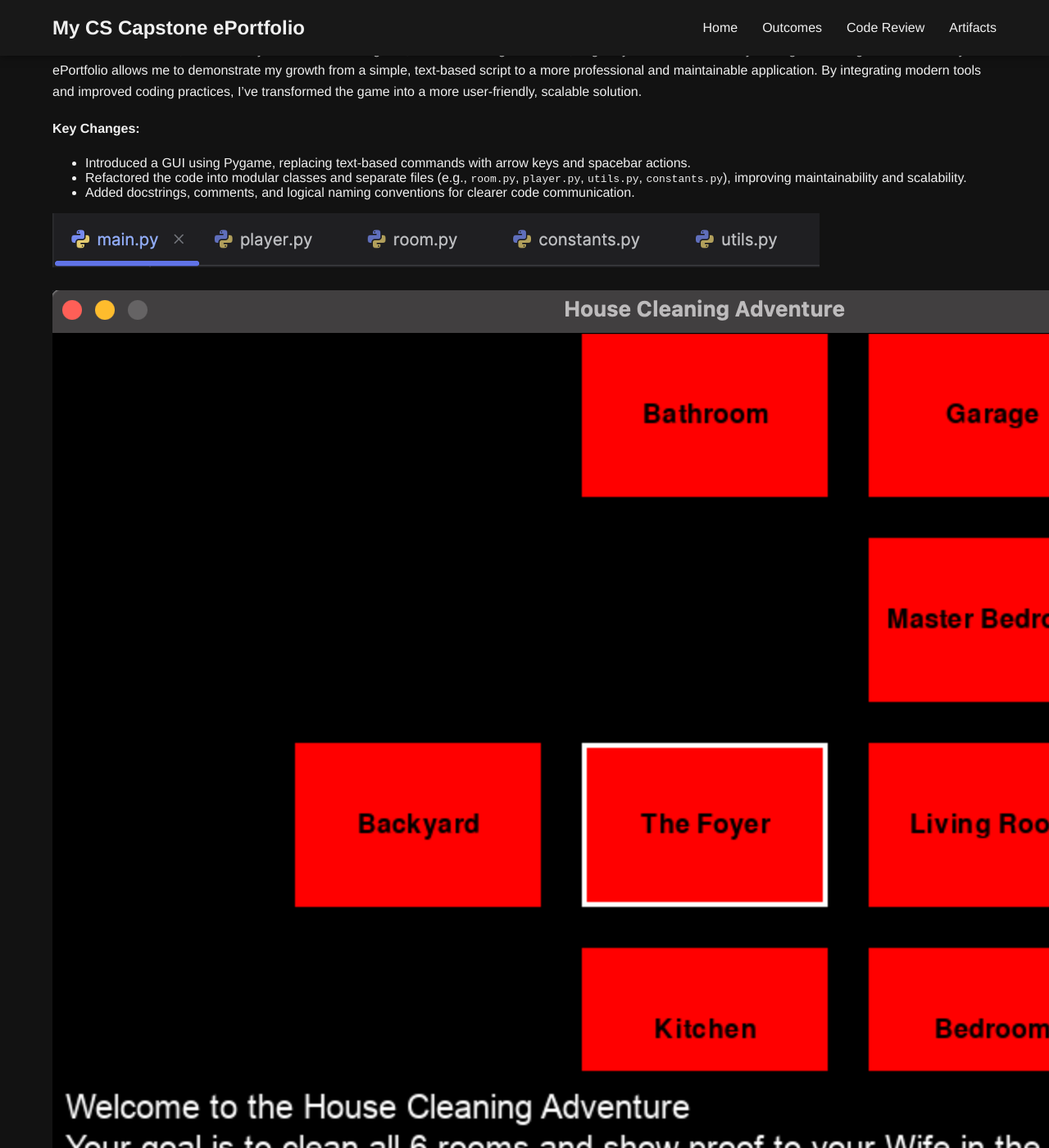
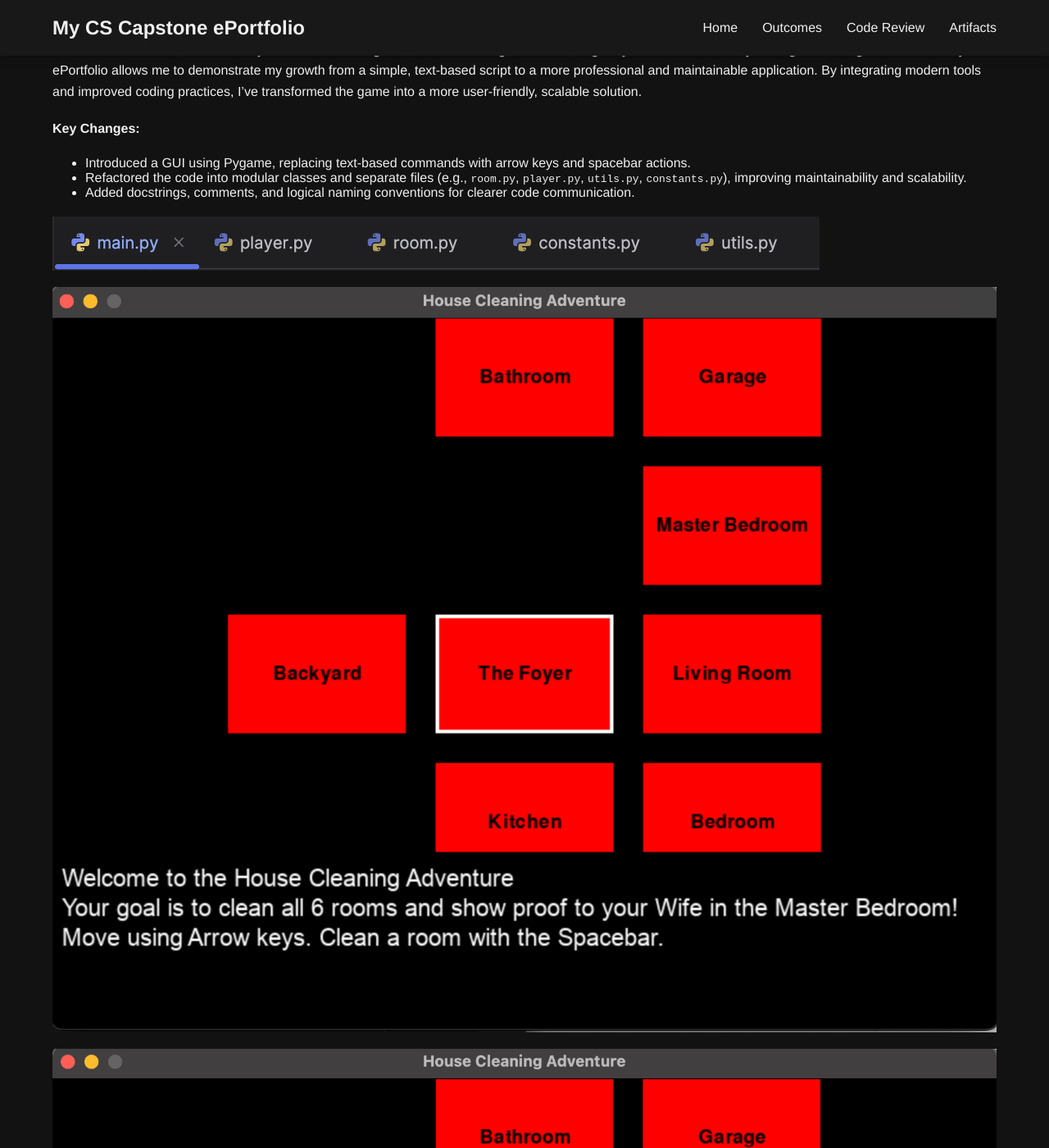
Before and after one commit to briggs8933/CS-499-Capstone, a Jekyll site: the page built from artifact_software.md, in a window 1280 px wide and 1400 px high, scrolled down 454 px. Shown: the whole window at 82% size. Built offline with Jekyll 4.4.1, drawn with Linux system fonts in a browser that asks for light colours.

Commit message:
Update style.css

```diff
--- a/assets/css/style.css
+++ b/assets/css/style.css
@@ -113,3 +113,10 @@ a:hover {
   margin:0;
   font-size:0.9em;
 }
+
+img {
+  max-width:100%;
+  height:auto;
+  display:block;
+  margin:20px 0;
+}
```
